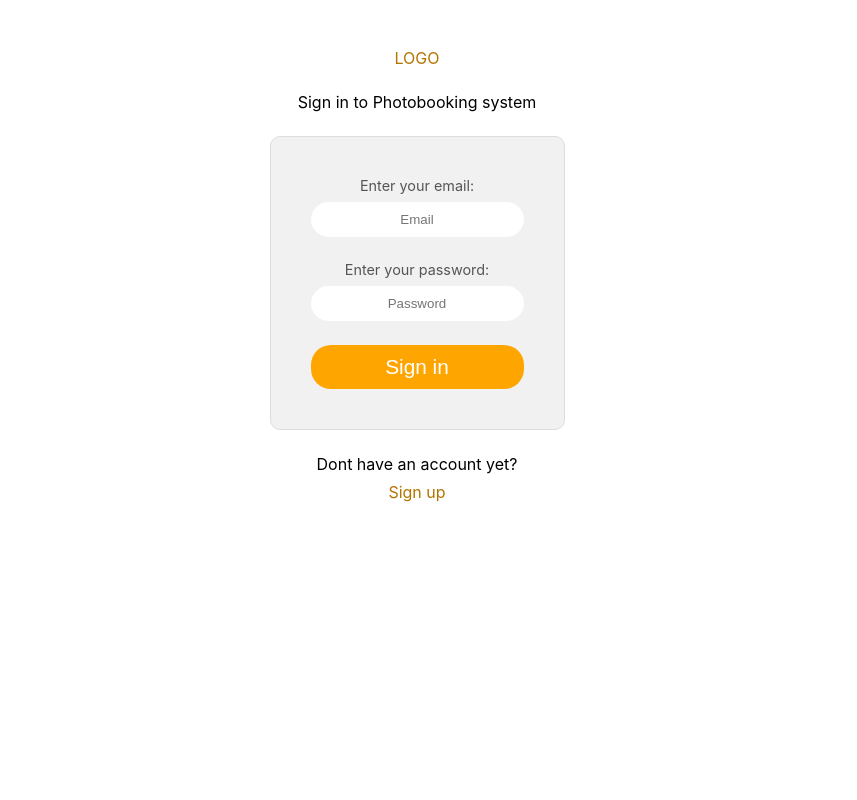
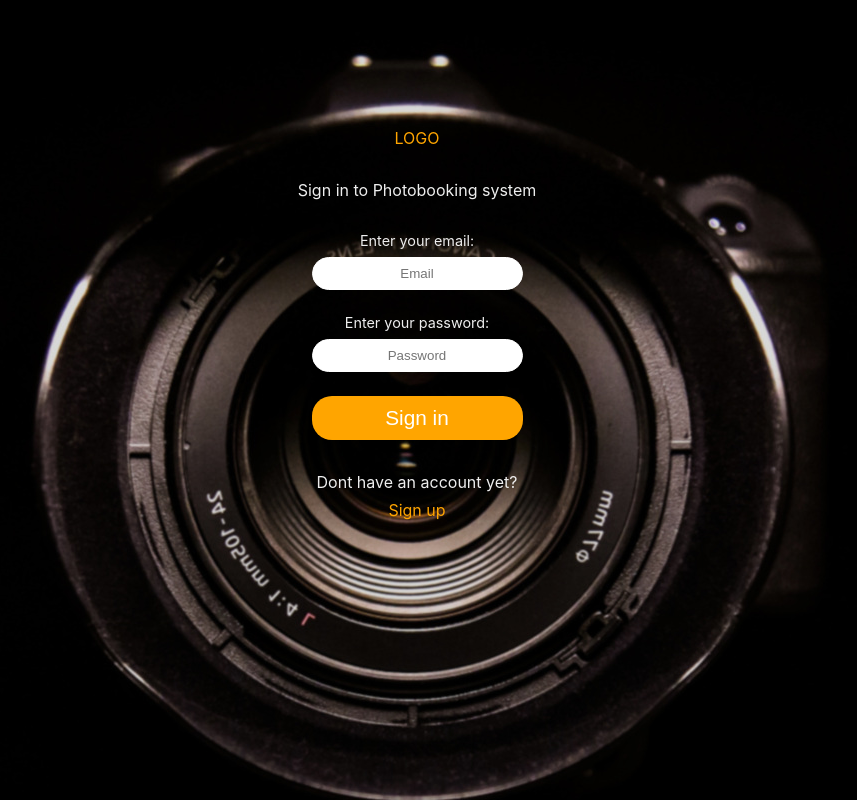
Before and after one commit to pbstm/frontend, a React (Create React App) app: page /login in a window 1280 px wide. Shown: the whole page, without its empty margins (223-1080 px from the left). Built offline with nearby package versions, Linux system fonts and the light colour scheme; no server answers.

Commit message:
added form design and email/ equal pass validations

```diff
--- a/src/components/FormsControls.js
+++ b/src/components/FormsControls.js
@@ -14,7 +14,13 @@ const FormControl = ({ meta, children }) => {
       )}
     >
       <div>{children}</div>
-      {hasError && <span>{meta.error}</span>}
+      {hasError && (
+        <div>
+          <div className={classes.warning} tooltip={meta.error}>
+            !
+          </div>
+        </div>
+      )}
     </div>
   )
 }
--- a/src/components/FormsControls.module.scss
+++ b/src/components/FormsControls.module.scss
@@ -1,4 +1,8 @@
 @import '../scss/vars.scss';
+
+.formsControls {
+  display: flex;
+}
 
 .formsControls.error {
   text-align: center;
@@ -6,27 +10,97 @@
 
 .formsControls input {
   padding: 0.5rem 1rem;
-  border: 2px solid #fff;
+  border: 1px solid #fff;
   border-radius: 20px;
   text-align: center;
   outline: none;
-  transition: box-shadow 0.5s ease;
+  transition: box-shadow 0.3s ease;
   &:focus {
-    box-shadow: 0px 0px 3px 1px $color-main;
+    box-shadow: 0px 0px 3px 2px $color-main;
   }
 }
 
 .formsControls.error input {
-  box-shadow: 0px 0px 3px 1px $color-error;
+  box-shadow: 0px 0px 3px 2px $color-error;
   margin-bottom: 5px;
+  position: relative;
 }
 
-.formsControls.error span {
-  color: $color-error;
-  padding-top: 10px;
+.formsControls.error .warning {
+  background-color: $color-error;
+  color: white;
   font-size: 0.9rem;
+  font-weight: 700;
+  position: absolute;
+  width: 18px;
+  height: 18px;
+  border-radius: 50%;
+  margin-top: 7px;
+  margin-left: -25px;
+  &:hover {
+    cursor: pointer;
+  }
 }
 
 .formSummaryError {
   color: $color-error;
 }
+
+[tooltip] {
+  position: relative;
+}
+
+[tooltip]::before,
+[tooltip]::after {
+  font-size: 0.9em;
+  user-select: none;
+  pointer-events: none;
+  position: absolute;
+  display: none;
+}
+[tooltip]::before {
+  content: '';
+  border: 5px solid transparent;
+  z-index: 1001;
+
+  top: 50%;
+  border-left-width: 0;
+  border-right-color: $color-error;
+  right: calc(0em - 5px);
+  transform: translate(0.5em, -50%);
+}
+[tooltip]::after {
+  content: attr(tooltip);
+  text-align: center;
+  white-space: nowrap;
+  overflow: hidden;
+  text-overflow: ellipsis;
+  padding: 0.5rem;
+  border-radius: 0.1rem;
+  box-shadow: 0 1em 2em -0.5em rgba(0, 0, 0, 0.35);
+  background: $color-error;
+  color: #fff;
+  z-index: 1000;
+
+  top: 50%;
+  left: calc(100% + 5px);
+  transform: translate(0.5em, -50%);
+}
+
+[tooltip]:hover::before,
+[tooltip]:hover::after {
+  display: block;
+  animation: tooltips 300ms ease-out forwards;
+}
+
+[tooltip='']::before,
+[tooltip='']::after {
+  display: none !important;
+}
+
+@keyframes tooltips {
+  to {
+    opacity: 0.9;
+    transform: translate(0, -50%);
+  }
+}
--- a/src/components/validators.js
+++ b/src/components/validators.js
@@ -10,9 +10,23 @@ export const maxLengthCreator = (maxLength) => (value) => {
   return undefined
 }
 
+export const minLengthCreator = (minLength) => (value) => {
+  if (value && value.length < minLength) {
+    return `Min length is ${minLength} symbols`
+  }
+  return undefined
+}
+
 export const email = (value) => {
   if (value && !/^[A-Z0-9._%+-]+@[A-Z0-9.-]+\.[A-Z]{2,4}$/i.test(value)) {
     return 'Invalid email address'
   }
   return undefined
 }
+
+export const matchPassword = (value, allValues) => {
+  if (allValues.password && value !== allValues.password) {
+    return 'Passwords must be equal'
+  }
+  return undefined
+}
--- a/src/pages/Login/Login.module.scss
+++ /dev/null
@@ -1,42 +0,0 @@
-.Container {
-  display: flex;
-  flex-direction: column;
-  justify-content: space-between;
-  align-items: center;
-  padding-top: 3rem;
-}
-
-.Title {
-  padding: 1.5rem 0;
-}
-
-.RegBlock {
-  padding-top: 1.5rem;
-  display: flex;
-  flex-direction: column;
-  align-items: center;
-  & div {
-    padding-bottom: 0.5rem;
-  }
-}
-.Form {
-  display: flex;
-  flex-direction: column;
-  justify-content: space-between;
-  background-color: #f1f1f1;
-  border: 1px solid #dddddd;
-  border-radius: 10px;
-  padding: 2.5rem;
-}
-.FieldContainer {
-  display: flex;
-  flex-direction: column;
-  align-items: center;
-  padding-bottom: 1.5rem;
-}
-
-.FieldTitle {
-  padding-bottom: 0.5rem;
-  font-size: 0.9rem;
-  color: #555555;
-}
--- a/src/pages/Login/index.js
+++ b/src/pages/Login/index.js
@@ -7,7 +7,7 @@ import { createField, Input } from '../../components/FormsControls'
 import { required, maxLengthCreator, email } from '../../components/validators'
 import { login } from '../../redux/authReducer'
 import styles from '../../components/FormsControls.module.scss'
-import classes from './Login.module.scss'
+import classes from '../Register/Register.module.scss'
 import { Button } from '../../components/Button'
 
 const maxLength30 = maxLengthCreator(30)
@@ -28,6 +28,7 @@ const LoginForm = ({ handleSubmit, error }) => (
     </div>
 
     {error && <div className={styles.formSummaryError}>{error}</div>}
+
     <Button text="Sign in" type="submit" stylish="Primary" />
   </form>
 )
@@ -42,7 +43,6 @@ const Login = () => {
 
   const onSubmit = (formData) => {
     dispatch(login(formData.email, formData.password))
-    console.log('all ok')
   }
 
   if (isAuth) <Redirect to="/cabinet" />
--- a/src/pages/Register/Register.module.scss
+++ b/src/pages/Register/Register.module.scss
@@ -1,20 +1,31 @@
 .Container {
   display: flex;
   flex-direction: column;
-  justify-content: space-between;
   align-items: center;
   padding-top: 3rem;
+  background-image: url('../../assets/img/reg_bgr.jpg');
+  background-position: top;
+  background-repeat: no-repeat;
+  background-attachment: scroll;
+  background-color: black;
+  min-height: 100vh;
+}
+
+.Logo {
+  padding-top: 5rem;
 }
 
 .Title {
-  padding: 1.5rem 0;
+  padding: 2rem 0;
+  color: #eee;
 }
 
 .RegBlock {
-  padding-top: 1.5rem;
+  padding-top: 2rem;
   display: flex;
   flex-direction: column;
   align-items: center;
+  color: #eee;
   & div {
     padding-bottom: 0.5rem;
   }
@@ -23,11 +34,8 @@
   display: flex;
   flex-direction: column;
   justify-content: space-between;
-  background-color: #f1f1f1;
-  border: 1px solid #dddddd;
-  border-radius: 10px;
-  padding: 2.5rem;
 }
+
 .FieldContainer {
   display: flex;
   flex-direction: column;
@@ -38,5 +46,5 @@
 .FieldTitle {
   padding-bottom: 0.5rem;
   font-size: 0.9rem;
-  color: #555555;
+  color: #eee;
 }
--- a/src/pages/Register/index.js
+++ b/src/pages/Register/index.js
@@ -4,13 +4,15 @@ import { useDispatch, useSelector } from 'react-redux'
 import { Redirect, NavLink } from 'react-router-dom'
 import PropTypes from 'prop-types'
 import { createField, Input } from '../../components/FormsControls'
-import { required, maxLengthCreator, email } from '../../components/validators'
+// prettier-ignore
+import { required, maxLengthCreator, minLengthCreator, email, matchPassword } from '../../components/validators'
 import { register } from '../../redux/authReducer'
 import styles from '../../components/FormsControls.module.scss'
 import classes from './Register.module.scss'
 import { Button } from '../../components/Button'
 
 const maxLength30 = maxLengthCreator(30)
+const minLength6 = minLengthCreator(6)
 
 const RegisterForm = ({ handleSubmit, error }) => (
   <form className={classes.Form} onSubmit={handleSubmit}>
@@ -26,16 +28,22 @@ const RegisterForm = ({ handleSubmit, error }) => (
     </div>
     <div className={classes.FieldContainer}>
       <div className={classes.FieldTitle}>Enter your password: </div>
-      {createField('Password', 'password', [required, maxLength30], Input, {
-        type: 'password'
-      })}
+      {createField(
+        'Password',
+        'password',
+        [required, maxLength30, minLength6],
+        Input,
+        {
+          type: 'password'
+        }
+      )}
     </div>
     <div className={classes.FieldContainer}>
       <div className={classes.FieldTitle}>Confirm your password: </div>
       {createField(
         'Password',
         'passwordConfirm',
-        [required, maxLength30],
+        [required, maxLength30, minLength6, matchPassword],
         Input,
         {
           type: 'password'
@@ -43,7 +51,7 @@ const RegisterForm = ({ handleSubmit, error }) => (
       )}
     </div>
     {error && <div className={styles.formSummaryError}>{error}</div>}
-    <Button text="Sign in" type="submit" stylish="Primary" />
+    <Button text="Sign up" type="submit" stylish="Primary" />
   </form>
 )
 
@@ -56,14 +64,9 @@ const Register = () => {
   const dispatch = useDispatch()
 
   const onSubmit = (formData) => {
-    if (formData.password === formData.passwordConfirm) {
-      dispatch(
-        register(formData.email, formData.password, formData.passwordConfirm)
-      )
-      console.log('all ok')
-    } else {
-      console.log('wrong pass')
-    }
+    dispatch(
+      register(formData.email, formData.password, formData.passwordConfirm)
+    )
   }
 
   if (isAuth) <Redirect to="/cabinet" />
--- a/src/scss/index.scss
+++ b/src/scss/index.scss
@@ -27,9 +27,9 @@ code {
 
 a {
   text-decoration: none;
-  color: darken($color-main, 15%);
+  color: $color-main;
   &:hover {
-    color: darken($color-main, 10%);
+    color: lighten($color-main, 10%);
   }
 }
 
```
Also changed, not shown: src/assets/img/reg_bgr.jpg (added).
